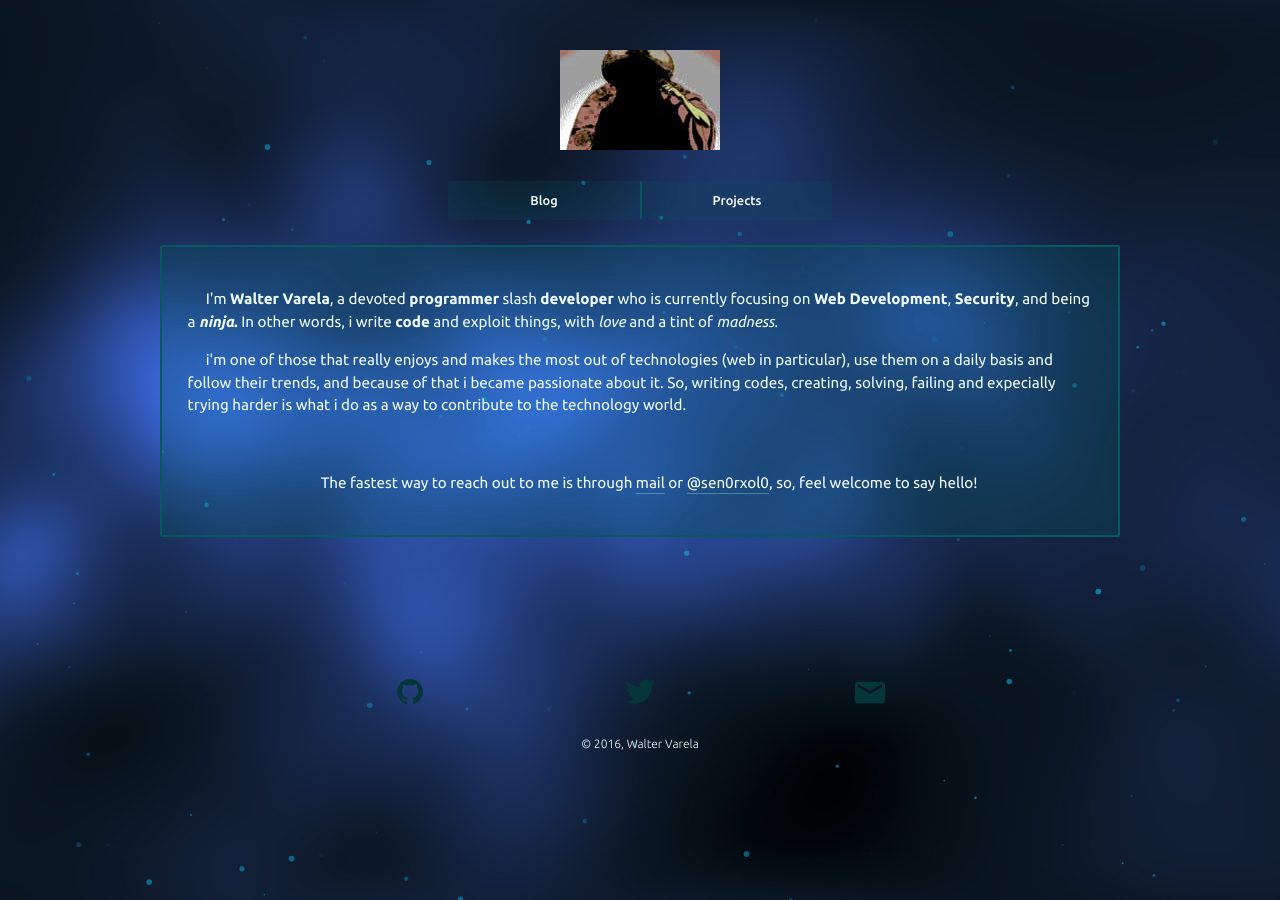
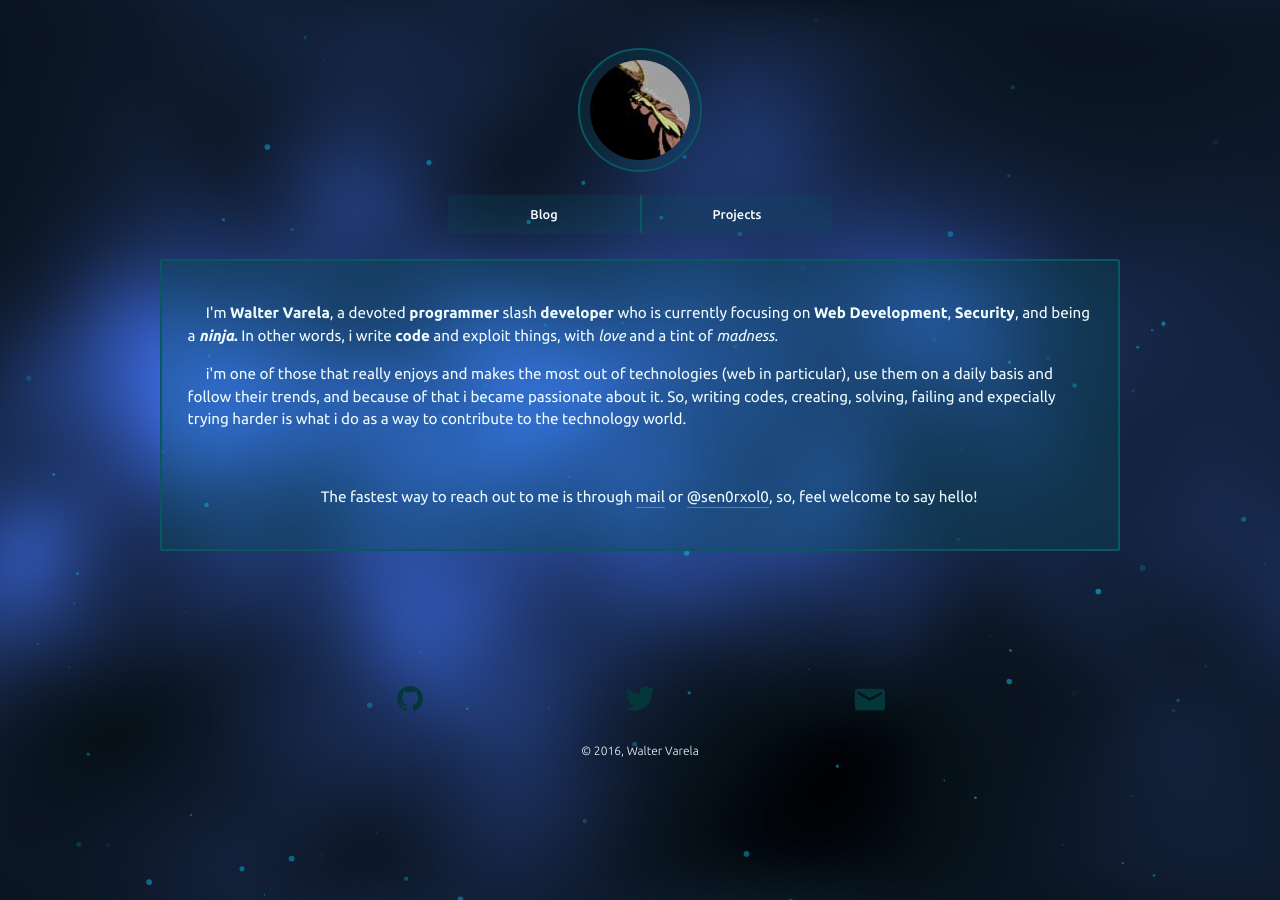
Before and after one commit to sen0rxol0/sen0rxol0.github.io, a Jekyll site: the page built from index.html, in a window 1280 px wide. Built offline with Jekyll 4.4.1, drawn with Linux system fonts in a browser that asks for light colours; some web fonts are replaced.

Commit message:
Minor changes in class  names

```diff
--- a/_layouts/blog.html
+++ b/_layouts/blog.html
@@ -19,7 +19,7 @@
 	<div id="revealer_layer_2">
 		<div id="loader_wrapper">
 			<div class="loader_img">
-				<span><img src="{{ site.baseurl }}/assets/img/logo003.jpg"></span>
+				<span><img src="{{ site.baseurl }}/assets/img/char0.jpg"></span>
 			</div>
 		</div>
 	</div>
--- a/_layouts/main.html
+++ b/_layouts/main.html
@@ -19,7 +19,7 @@
 	<div id="revealer_layer_2">
 		<div id="loader_wrapper">
 			<div class="loader_img">
-				<span><img src="{{ site.baseurl }}/assets/img/logo003.jpg"></span>
+				<span><img src="{{ site.baseurl }}/assets/img/char0.jpg"></span>
 			</div>
 		</div>
 	</div>
--- a/assets/scripts/main.js
+++ b/assets/scripts/main.js
@@ -291,7 +291,7 @@ function scptCaller() {
 		particlesJS.load("particles-bg", 'assets/scripts/particlesjs-config.json');
 	};
 
-	this.pLanding = function() { return pLandingAnim("#about_article, #site_logo, #site_nav_main, #footer_container"); };
+	this.pLanding = function() { return pLandingAnim("#about_article, #s_character, #site_nav_main, #footer_container"); };
 
 	this.ctrlMenu = menuController;
 
--- a/index.html
+++ b/index.html
@@ -8,8 +8,8 @@ title: Walter Varela &verbar; Web Developer
 <span class="ham_btn" title="Menu"><svg><use xlink:href="{{ site.baseurl }}/assets/img/icon-sprite.svg#menu-icon"/></svg></span>
 
 <header>
-	<div id="site_logo">
-		<span><img src="{{ site.baseurl }}/assets/img/logo003.jpg" alt="Avatar" title="sen0rxol0"></span>
+	<div id="s_character">
+		<span><img src="{{ site.baseurl }}/assets/img/char0.jpg" alt="Avatar" title="sen0rxol0"></span>
 	</div>
 </header>
 
```
Also changed, not shown: assets/img/char0.jpg (renamed from assets/img/logo003.jpg).
